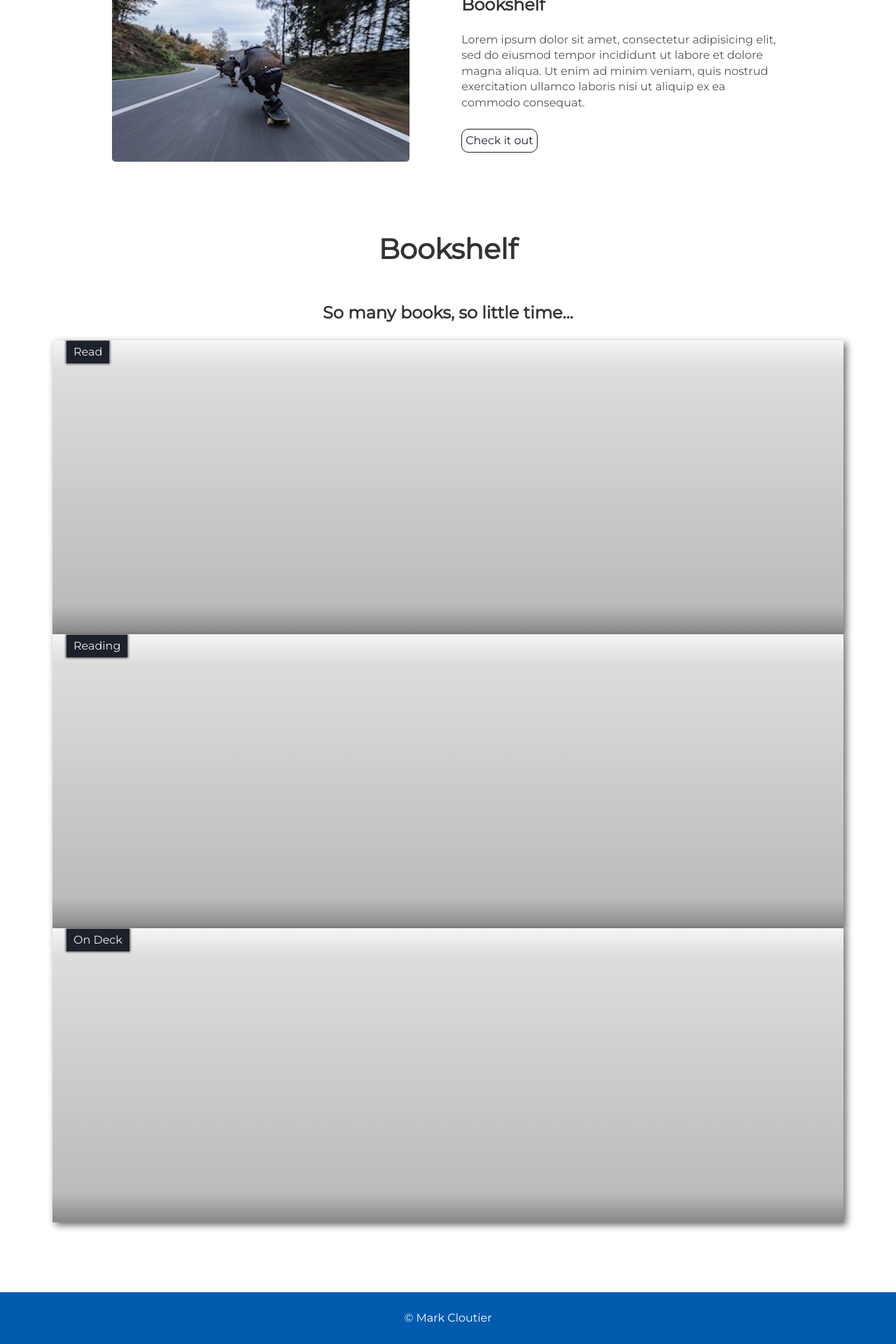
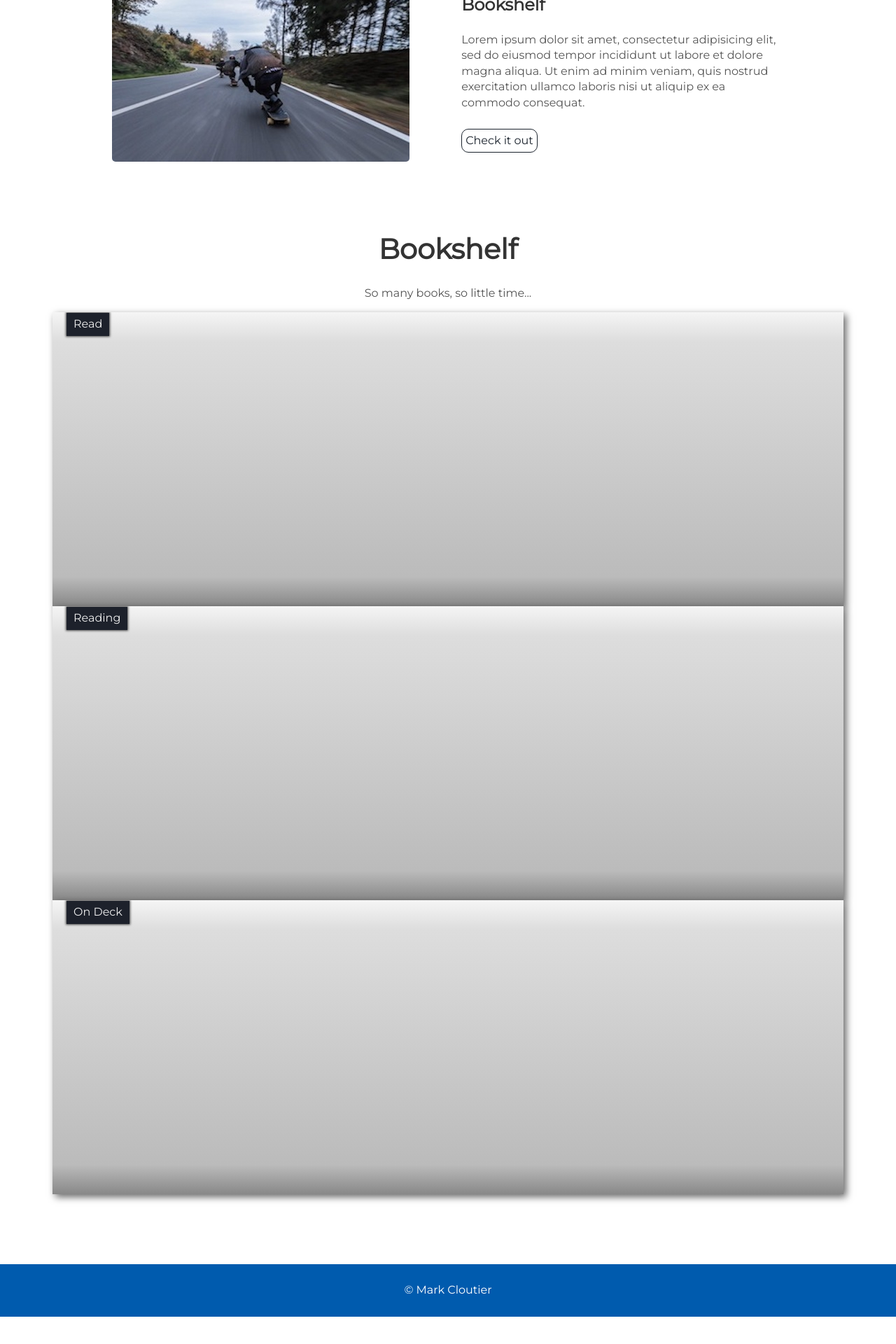
Before and after one commit to mainstringargs/mainstringargs.github.com, a Jekyll site: the page built from index.html, in a window 1280 px wide. Shown: the part 2527-4447 px from the top of the page at 70% size. Built offline with Jekyll 4.4.1, drawn with Linux system fonts in a browser that asks for light colours; after the commit the page ends 4408 px from its top, so only the background shows below that.

```diff
--- a/_includes/bookshelf.html
+++ b/_includes/bookshelf.html
@@ -1,6 +1,6 @@
 <div class="user-details">
   <h1> Bookshelf </h1>
-  <h3> So many books, so little time... </h3>
+  <p> So many books, so little time... </p>
 </div>
 
 <script>
```
